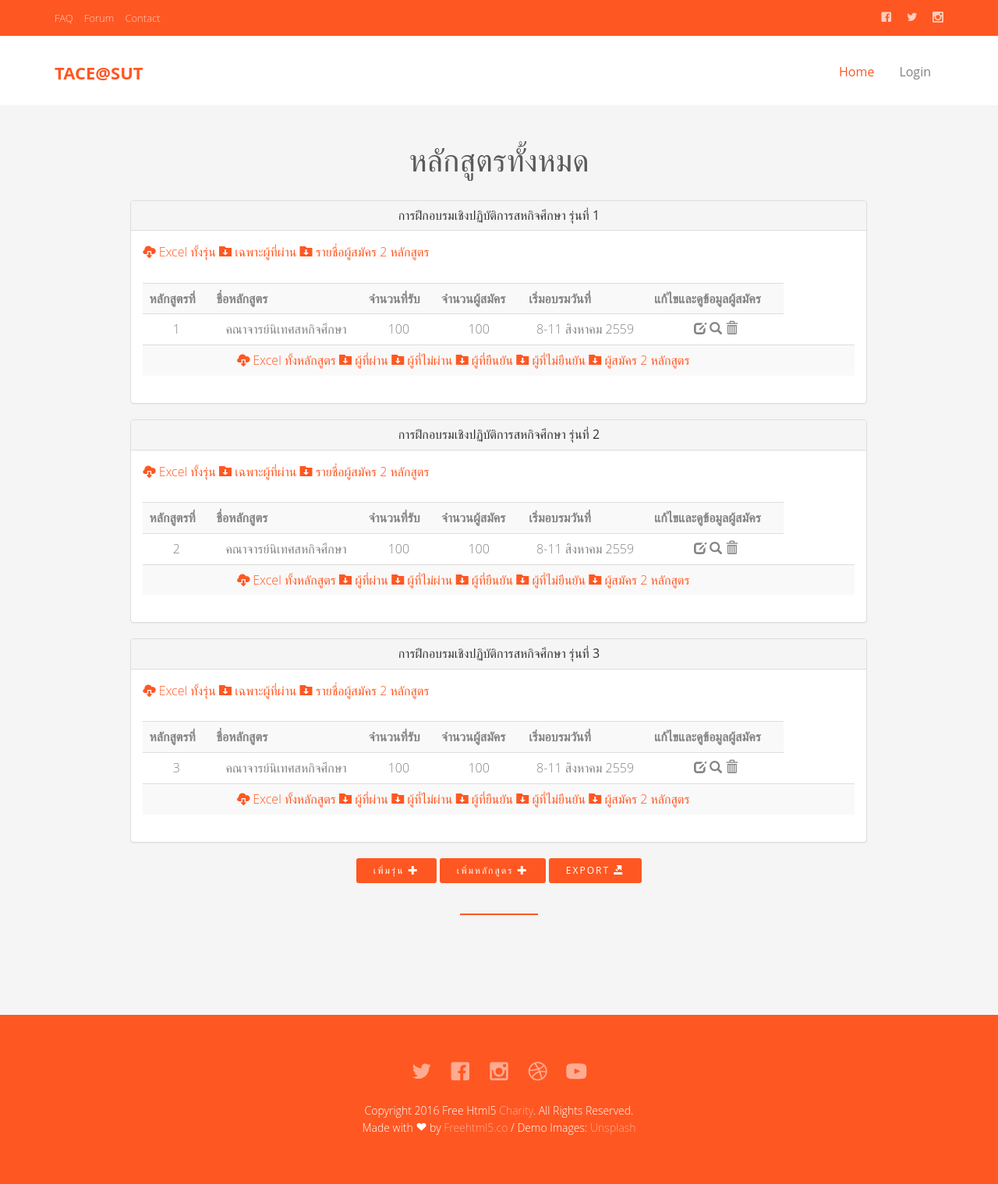
After one commit to b5371884/TACE-WebDevelopment, a PHP site: page /AdminMaster.php in a window 1280 px wide. The commit adds this page. Shown: the whole page at 78% size. Run offline with PHP 8.4, Linux system fonts and the light colour scheme; some web fonts are replaced.

Commit message:
AdminMasterPages

```diff
--- /dev/null
+++ b/AdminMaster.php
@@ -0,0 +1,153 @@
+<?php session_start(); ?>
+<!DOCTYPE html>
+
+	<?php /* header_top */include "views/header_top.php";?>
+	<!--[if lt IE 7]>      <html class="no-js lt-ie9 lt-ie8 lt-ie7"> <![endif]-->
+	<!--[if IE 7]>         <html class="no-js lt-ie9 lt-ie8"> <![endif]-->
+	<!--[if IE 8]>         <html class="no-js lt-ie9"> <![endif]-->
+	<!--[if gt IE 8]><!--> <html class="no-js"> <!--<![endif]-->
+	<head>
+
+	<meta charset="utf-8">
+    <meta http-equiv="X-UA-Compatible" content="IE=edge">
+
+    <title> .: หลักสูตรทั้งหมด TACE Activity :. </title>
+
+
+    <?php /* header_meta */include "views/meta.php";?>
+
+	<meta name="description" content="Free HTML5 Template by FREEHTML5.CO" />
+	<meta name="keywords" content="free html5, free template, free bootstrap, html5, css3, mobile first, responsive" />
+	<meta name="author" content="FREEHTML5.CO" />
+
+    <!-- Facebook and Twitter integration -->
+	<meta property="og:title" content=""/>
+	<meta property="og:image" content=""/>
+	<meta property="og:url" content=""/>
+	<meta property="og:site_name" content=""/>
+	<meta property="og:description" content=""/>
+	<meta name="twitter:title" content="" />
+	<meta name="twitter:image" content="" />
+	<meta name="twitter:url" content="" />
+    <meta name="twitter:card" content="" />
+
+    <?php /* header_assets */include "views/header_assets.php";?>
+
+	<body>
+		<div id="fh5co-wrapper">
+		<div id="fh5co-page">
+
+		<?php /* header_nav */include "views/header_nav.php";?>
+
+		<!-- Put Each Section Here -->
+
+        <div id="fh5co-content-section" class="fh5co-section-gray">
+			<div class="container">
+				<div class="row">
+					<div class="col-md-10 col-md-offset-1 text-center heading-section animate-box fadeInUp animated">
+
+                        <h3> หลักสูตรทั้งหมด </h3>
+
+                        <?php
+                                // Generate Courses Posts
+                                for($i=1;$i<=3;$i++) { ?>
+                                    <div class="panel panel-default text-left">
+                                        <div class="panel-heading">
+                                            <h4 class="panel-title text-center"> การฝึกอบรมเชิงปฏิบัติการสหกิจศึกษา รุ่นที่ <?php echo $i ?> </h4>
+                                        </div>
+                                        <div class="panel-body">
+                                                <a href="#">
+                                                    <i class="glyphicon glyphicon-cloud-download"></i> Excel ทั้งรุ่น
+                                                </a>
+                                                <a href="#">
+                                                    <span class="icon-folder-download"></span> เฉพาะผู้ที่ผ่าน
+                                                </a>
+                                                <a href="#">
+                                                    <span class="icon-folder-download"></span> รายชื่อผู้สมัคร 2 หลักสูตร
+                                                </a>
+                                                <br/>
+                                                <br/>
+                                                <table class="table table-striped text-center">
+                                                    <tr>
+                                                        <th>หลักสูตรที่</th>
+                                                        <th>ชื่อหลักสูตร</th>
+                                                        <th>จำนวนที่รับ</th>
+                                                        <th>จำนวนผู้สมัคร</th>
+                                                        <th>เริ่มอบรมวันที่</th>
+                                                        <th>แก้ไขและดูข้อมูลผู้สมัคร</th>
+                                                    </tr>
+                                                    <tr>
+                                                        <td> <?php echo $i ?>
+
+
+
+                                                        </td>
+                                                        <td>คณาจารย์นิเทศสหกิจศึกษา</td>
+                                                        <td>100</td>
+                                                        <td>100</td>
+                                                        <td>8-11 สิงหาคม 2559</td>
+                                                        <td>
+                                                            <i class="glyphicon glyphicon-edit"></i>
+                                                            <i class="glyphicon glyphicon-search"></i>
+                                                            <i class="glyphicon glyphicon-trash"></i>
+                                                        </td>
+                                                    </tr>
+                                                    <tr>
+                                                        <td colspan="6">
+                                                            <a href="#">
+                                                                <i class="glyphicon glyphicon-cloud-download"></i> Excel ทั้งหลักสูตร
+                                                            </a>
+                                                            <a href="#">
+                                                                <span class="icon-folder-download"></span> ผู้ที่ผ่าน
+                                                            </a>
+                                                            <a href="#">
+                                                                <span class="icon-folder-download"></span> ผู้ที่ไม่ผ่าน
+                                                            </a>
+                                                            <a href="#">
+                                                                <span class="icon-folder-download"></span> ผู้ที่ยืนยัน
+                                                            </a>
+                                                            <a href="#">
+                                                                <span class="icon-folder-download"></span> ผู้ที่ไม่ยืนยัน
+                                                            </a>
+                                                            <a href="#">
+                                                                <span class="icon-folder-download"></span> ผู้สมัคร 2 หลักสูตร
+                                                            </a>
+                                                        </td>
+                                                        <td></td>
+                                                        <td></td>
+                                                        <td></td>
+                                                        <td></td>
+                                                        <td></td>
+                                                    </tr>
+                                                </table>
+
+                                        </div>
+                                    </div>
+                                <?php }
+                        ?>
+
+                        <!-- Add Button Sectom  -->
+                        <a href="#" class="btn btn-primary btn-sm"> เพิ่มรุ่น <i class="glyphicon glyphicon-plus"></i> </a>
+                        <a href="#" class="btn btn-primary btn-sm"> เพิ่มหลักสูตร <i class="glyphicon glyphicon-plus"></i>  </a>
+                        <a href="#" class="btn btn-primary btn-sm"> Export <i class="glyphicon glyphicon-export"></i> </a><br/><br/>
+
+                        <!-- <p>Lorem ipsum dolor sit amet, consectetur adipisicing elit. Velit est facilis maiores, perspiciatis accusamus asperiores sint consequuntur debitis.</p> -->
+					</div>
+				</div>
+			</div>
+		</div>
+
+
+		<!-- Put Each Section Here -->
+
+		<?php /* footer_ui */include "views/footer_ui.php";?>
+
+	</div>
+	<!-- END fh5co-page -->
+	</div>
+	<!-- END fh5co-wrapper -->
+
+    <?php /* footer */include "views/footer.php";?>
+
+	</body>
+</html>
```
Also changed, not shown: ScheduleDetails.php (added, +67 -0 lines), index.php (+4 -4 lines).
